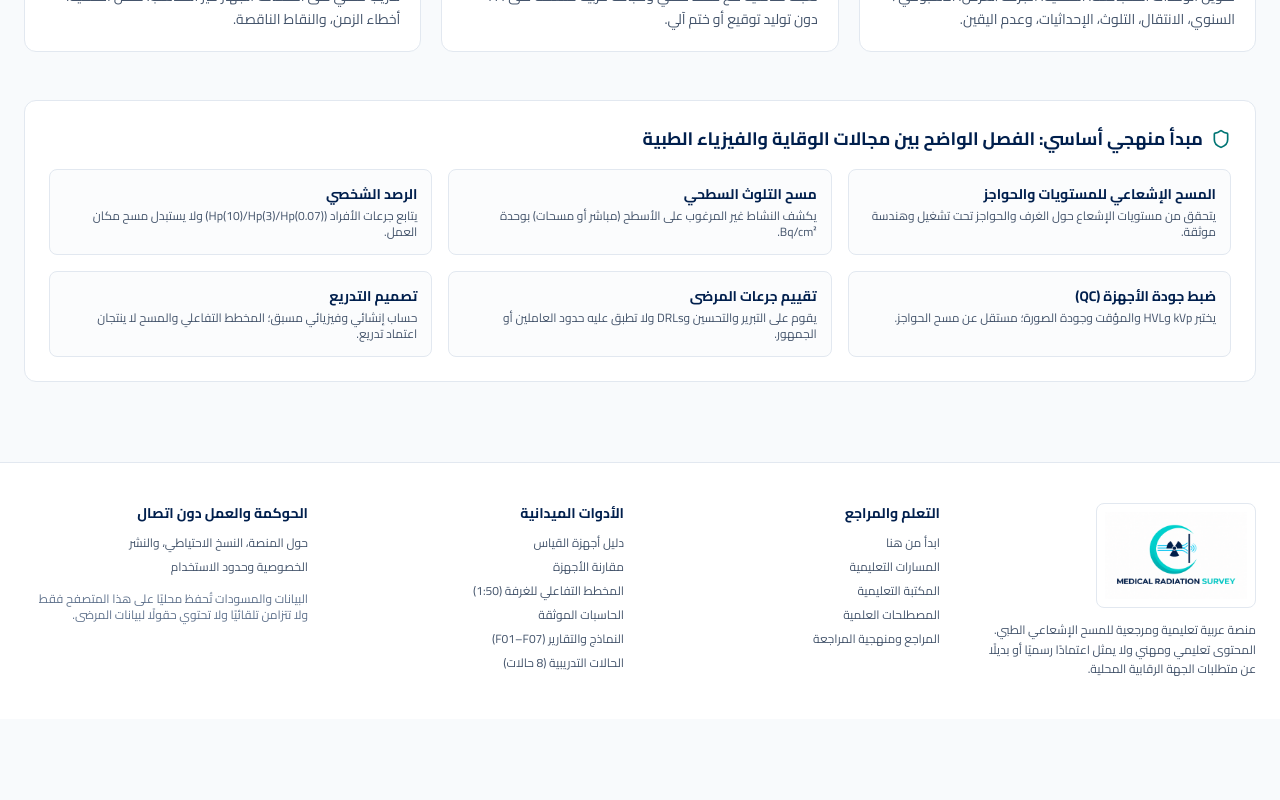
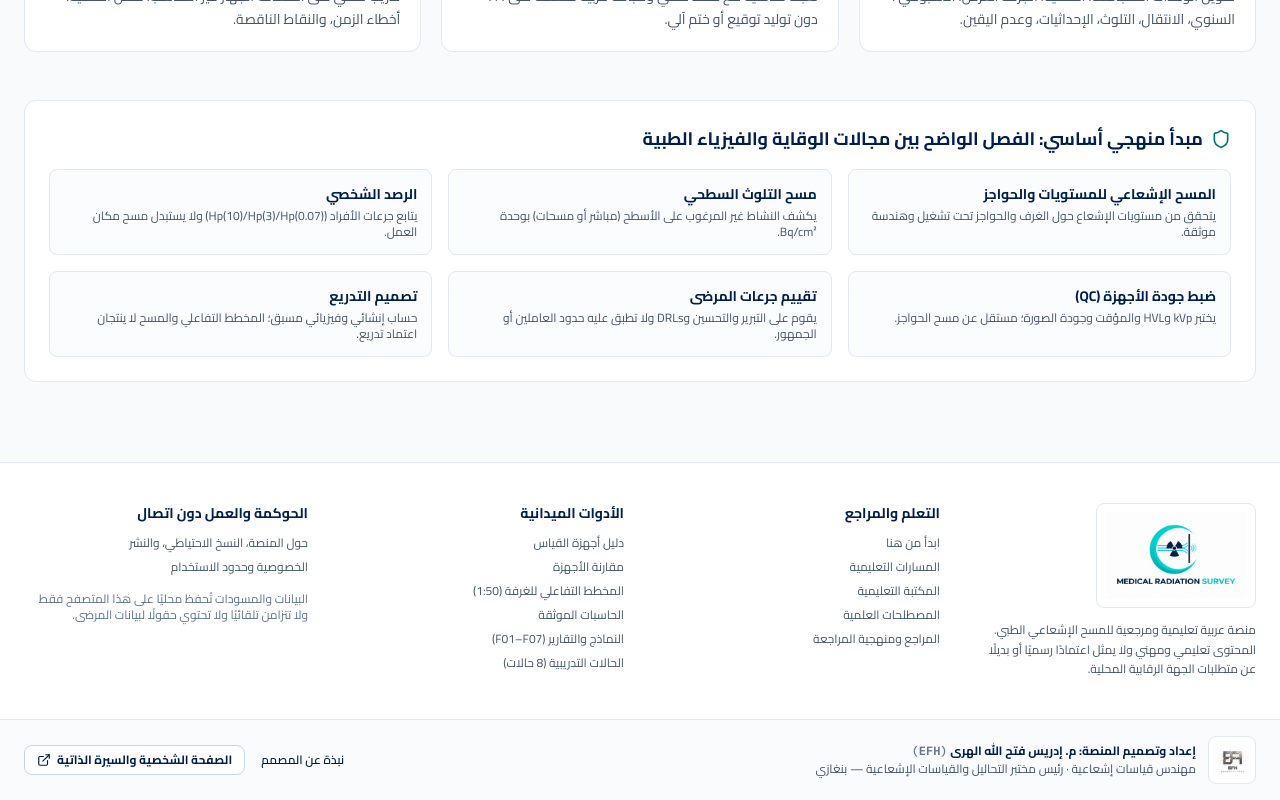
Before and after one commit to edrees-76/-, a React (Vite) app: page / in a window 1280 px wide. Shown: the part 1552-2352 px from the top of the page. Before the commit the page ends 2271 px from the top, so only its background shows below. Built offline with nearby package versions, Linux system fonts and the light colour scheme.

Commit message:
feat(attribution): add designer profile to layout and info page
Include designer branding and portfolio link in the footer and information section to provide proper credit.

```diff
--- a/src/components/Layout.tsx
+++ b/src/components/Layout.tsx
@@ -2,6 +2,7 @@ import React, { useMemo, useState } from 'react';
 import {
   Bookmark,
   Download,
+  ExternalLink,
   Menu,
   Moon,
   RefreshCw,
@@ -20,6 +21,8 @@ import type { LocalUserProgress } from '../types';
 import type { OfflinePackState } from '../hooks/usePWA';
 
 export const LOGO_PATH = '/assets/aistudio/_________________________________12eb8902.png';
+export const DESIGNER_LOGO_PATH = '/assets/aistudio/Gemini_Generated_Image_c0344966.jpeg';
+export const DESIGNER_CV_URL = 'https://edrees-elhery-cv.netlify.app/';
 
 interface LayoutProps {
   currentPath: string;
@@ -582,6 +585,51 @@ export const Layout: React.FC<LayoutProps> = ({
             </p>
           </div>
         </div>
+
+        {/* Designer Attribution Bar */}
+        <div className="border-t border-slate-200 dark:border-slate-800 bg-slate-50/70 dark:bg-[#050E1D]/60">
+          <div className="max-w-7xl mx-auto px-4 sm:px-6 py-4 flex flex-wrap items-center justify-between gap-4 text-xs">
+            <div className="flex items-center gap-3">
+              <div className="w-12 h-12 rounded-lg bg-white p-1 border border-slate-200 dark:border-slate-700 shrink-0 flex items-center justify-center">
+                <img
+                  src={DESIGNER_LOGO_PATH}
+                  alt="شعار المصمم EFH — م. إدريس فتح الله الهرى"
+                  className="w-full h-full object-contain"
+                />
+              </div>
+              <div className="space-y-0.5">
+                <div className="font-bold text-[#001F4D] dark:text-white">
+                  إعداد وتصميم المنصة: م. إدريس فتح الله الهرى{' '}
+                  <span dir="ltr" className="ltr-inline font-semibold text-slate-500 dark:text-slate-400">
+                    (EFH)
+                  </span>
+                </div>
+                <div className="text-slate-600 dark:text-slate-400">
+                  مهندس قياسات إشعاعية · رئيس مختبر التحاليل والقياسات الإشعاعية — بنغازي
+                </div>
+              </div>
+            </div>
+
+            <div className="flex flex-wrap items-center gap-4">
+              <button
+                type="button"
+                onClick={() => handleGo('/about')}
+                className="font-semibold text-[#001F4D] dark:text-slate-200 hover:text-[#007574] dark:hover:text-[#00D1CE] hover:underline"
+              >
+                نبذة عن المصمم
+              </button>
+              <a
+                href={DESIGNER_CV_URL}
+                target="_blank"
+                rel="noopener noreferrer"
+                className="inline-flex items-center gap-1.5 rounded-lg border border-slate-300 dark:border-slate-700 bg-white dark:bg-[#0D1B2E] px-3 py-1.5 font-bold text-[#001F4D] dark:text-[#00D1CE] hover:border-[#00D1CE] transition-colors"
+              >
+                <span>الصفحة الشخصية والسيرة الذاتية</span>
+                <ExternalLink className="w-3.5 h-3.5 shrink-0" aria-hidden="true" />
+              </a>
+            </div>
+          </div>
+        </div>
       </footer>
     </div>
   );
--- a/src/hooks/usePWA.ts
+++ b/src/hooks/usePWA.ts
@@ -170,6 +170,7 @@ export function usePWA() {
       '/icons/pwa-512x512.png',
       '/icons/apple-touch-icon.png',
       '/assets/aistudio/_________________________________12eb8902.png',
+      '/assets/aistudio/Gemini_Generated_Image_c0344966.jpeg',
     ]);
 
     document.querySelectorAll('script[src], link[rel="stylesheet"][href]').forEach((el) => {
--- a/src/pages/InfoPages.tsx
+++ b/src/pages/InfoPages.tsx
@@ -4,6 +4,7 @@ import {
   BookOpen,
   CheckCircle2,
   Download,
+  ExternalLink,
   HardDrive,
   RefreshCw,
   Search,
@@ -35,7 +36,7 @@ import {
   type FullBackupPayload,
 } from '../utils/storage';
 import { Breadcrumbs, Ltr, ReviewStatusText } from '../components/SharedUI';
-import { LOGO_PATH } from '../components/Layout';
+import { DESIGNER_CV_URL, DESIGNER_LOGO_PATH, LOGO_PATH } from '../components/Layout';
 import type { GlossaryEntry, LocalUserProgress, RoomPlanState } from '../types';
 import type { OfflinePackState } from '../hooks/usePWA';
 
@@ -363,6 +364,72 @@ export const AboutOfflinePage: React.FC<AboutOfflineProps> = ({
         </div>
       </header>
 
+      {/* Designer & Creator Section */}
+      <section
+        id="designer"
+        aria-label="إعداد وتصميم المنصة"
+        className="rounded-xl border border-slate-200 dark:border-slate-800 bg-white dark:bg-[#0D1B2E] p-6 space-y-5"
+      >
+        <div className="flex flex-col sm:flex-row items-start gap-6">
+          <div className="w-36 h-36 sm:w-40 sm:h-40 rounded-xl bg-white p-2 border border-slate-200 dark:border-slate-700 shrink-0 flex items-center justify-center">
+            <img
+              src={DESIGNER_LOGO_PATH}
+              alt="شعار المصمم EFH — Edrees F. Hery"
+              className="w-full h-full object-contain"
+            />
+          </div>
+
+          <div className="flex-1 space-y-3">
+            <div className="space-y-1">
+              <div className="text-xs font-bold text-[#007574] dark:text-[#00D1CE]">إعداد وتصميم المنصة</div>
+              <h2 className="text-2xl font-bold text-[#001F4D] dark:text-white">
+                م. إدريس فتح الله الهرى{' '}
+                <span className="text-sm font-semibold text-slate-500 dark:text-slate-400">
+                  (<Ltr>Edrees F. Hery · EFH</Ltr>)
+                </span>
+              </h2>
+              <p className="text-sm font-semibold text-slate-700 dark:text-slate-300">
+                مهندس قياسات إشعاعية · رئيس مختبر التحاليل والقياسات الإشعاعية — بنغازي (مركز القياسات الإشعاعية والتدريب)
+              </p>
+            </div>
+
+            <p className="text-sm text-slate-700 dark:text-slate-300 leading-relaxed">
+              خبرة عملية تمتد لأكثر من <Ltr>24</Ltr> عامًا في مجال الرقابة والقياسات الإشعاعية بمؤسسة الطاقة الذرية الليبية، تدرّج خلالها من مهندس قياسات إشعاعية إلى مدير إدارة القياسات الإشعاعية (<Ltr>2020–2023</Ltr>)، ثم مدير مركز القياسات الإشعاعية (<Ltr>2023–2025</Ltr>)، ورئيس مختبر التحاليل والقياسات الإشعاعية منذ <Ltr>2025</Ltr>. يحمل درجة البكالوريوس في الفيزياء من كلية العلوم بجامعة بنغازي (<Ltr>2000</Ltr>).
+            </p>
+
+            <div className="grid grid-cols-1 md:grid-cols-2 gap-3 text-xs">
+              <div className="rounded-lg border border-slate-200 dark:border-slate-800 bg-slate-50/70 dark:bg-[#050E1D] p-3 space-y-1">
+                <div className="font-bold text-[#001F4D] dark:text-white">مجالات التخصص الفني</div>
+                <p className="text-slate-600 dark:text-slate-300">
+                  الكشف الإشعاعي (<Ltr>Radiation Detection</Ltr>)، تحليل أطياف أشعة غاما (<Ltr>Gamma-ray Spectroscopy</Ltr>)، وأجهزة المسح والقياس الإشعاعي ومقاييس الجرعات (<Ltr>Survey Meters &amp; Dosimeters</Ltr>).
+                </p>
+              </div>
+              <div className="rounded-lg border border-slate-200 dark:border-slate-800 bg-slate-50/70 dark:bg-[#050E1D] p-3 space-y-1">
+                <div className="font-bold text-[#001F4D] dark:text-white">التحول الرقمي والتدريب المتخصص</div>
+                <p className="text-slate-600 dark:text-slate-300">
+                  مصمّم ومنفّذ منظومات رقمية متخصصة لمختبرات القياسات والجرعات والمصادر المشعة (إتقان، إنجاز، مسار، مايدوز)، ومُعد ومحاضر برنامج «الدورة المستندية لمختبر التحاليل الإشعاعية» وفق <Ltr>ISO/IEC 17025</Ltr>.
+                </p>
+              </div>
+            </div>
+
+            <div className="flex flex-wrap items-center justify-between gap-3 pt-1">
+              <a
+                href={DESIGNER_CV_URL}
+                target="_blank"
+                rel="noopener noreferrer"
+                className="inline-flex items-center gap-2 rounded-lg bg-[#00D1CE] px-4 py-2.5 text-xs font-bold text-[#001F4D] hover:opacity-90"
+              >
+                <span>زيارة الصفحة الشخصية والسيرة الذاتية</span>
+                <ExternalLink className="w-3.5 h-3.5 shrink-0" aria-hidden="true" />
+              </a>
+              <span className="text-[11px] text-slate-500 dark:text-slate-400">
+                يُذكر هذا التعريف لبيان جهة الإعداد والتصميم، وتبقى المنصة تعليمية ومرجعية ولا تمثل اعتمادًا رسميًا.
+              </span>
+            </div>
+          </div>
+        </div>
+      </section>
+
       {/* Offline & PWA Control Panel */}
       <section className="rounded-xl border border-slate-200 dark:border-slate-800 bg-white dark:bg-[#0D1B2E] p-6 space-y-5">
         <div className="flex flex-wrap items-center justify-between gap-3">
```
Also changed, not shown: public/assets/aistudio/Gemini_Generated_Image_c0344966.jpeg (added).
